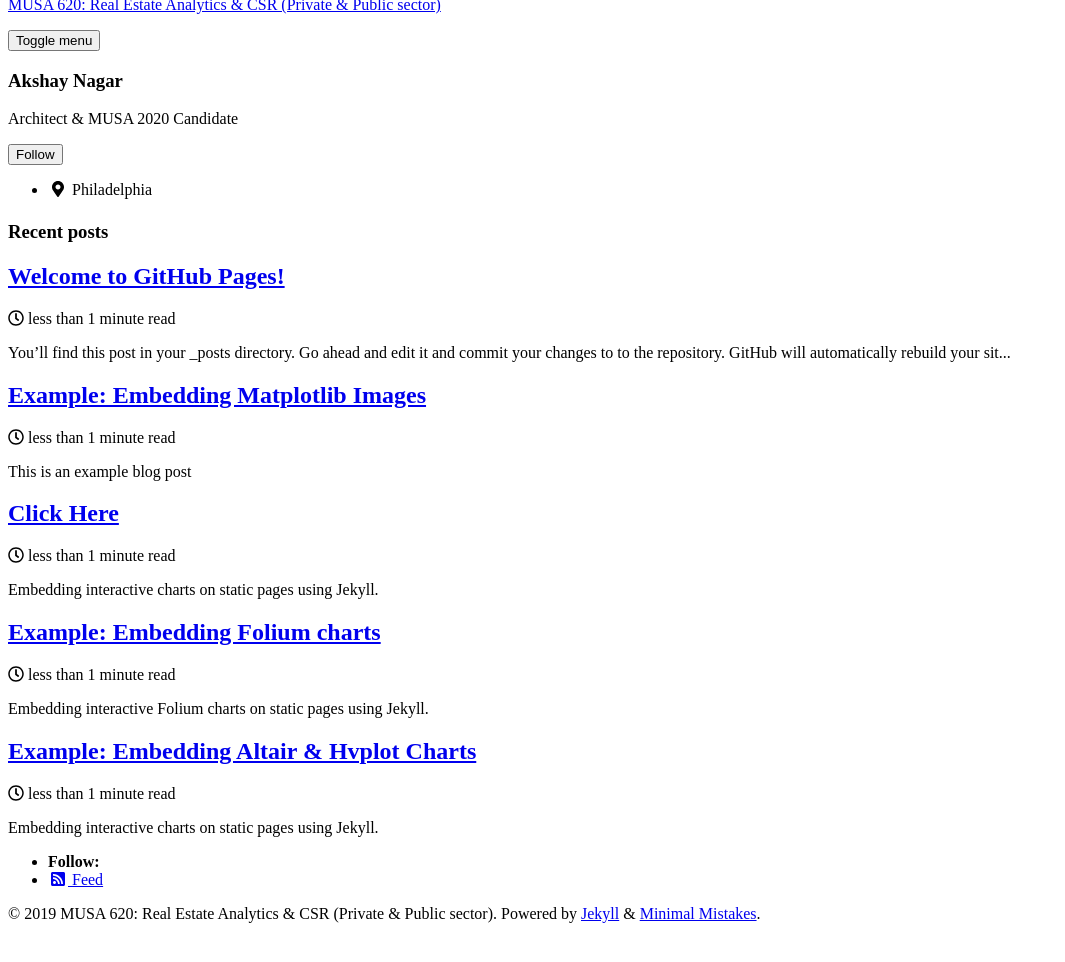
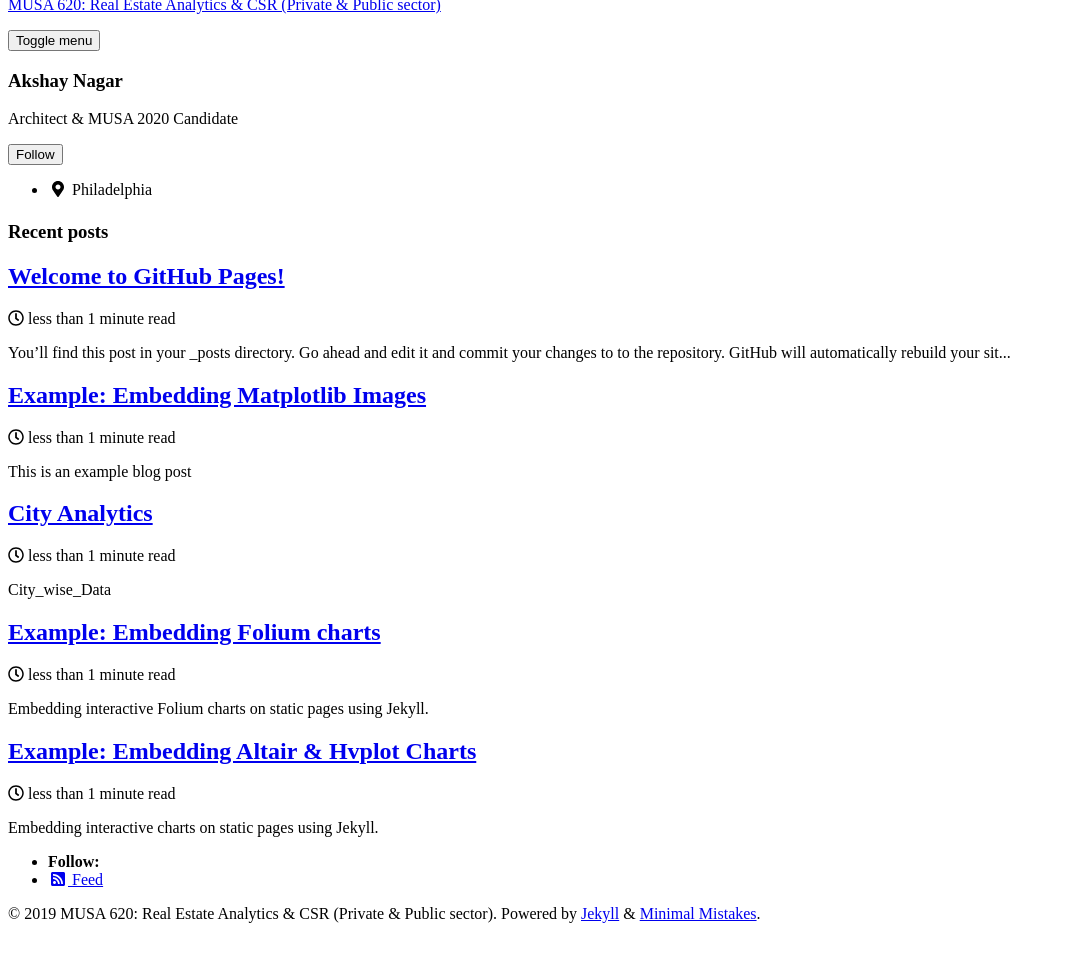
Before and after one commit to akshaynagar26/Pleasework, a Jekyll site: the page built from index.html, in a window 1280 px wide, cut to the strip 112-1105 px from the top of the page. Shown: the top 962 px of the strip, without its empty margins (0-1065 px from the left). Built offline with Jekyll 4.4.1, drawn with Linux system fonts in a browser that asks for light colours; cached includes are drawn as plain includes; nearby versions of some CDN libraries; the list of posts is cut into pages by our own code.

Commit message:
Update 2019-04-13-measles-charts.md

```diff
--- a/_posts/2019-04-13-measles-charts.md
+++ b/_posts/2019-04-13-measles-charts.md
@@ -1,9 +1,9 @@
 ---
-title: "Click Here"
+title: "City Analytics"
 date: 2019-04-13
 published: true
 tags: [dataviz, altair, hvplot, holoviews]
-excerpt: "Embedding interactive charts on static pages using Jekyll."
+excerpt: "City_wise_Data"
 
 hv-loader:
   hv-chart-11: "charts/gapminderChart.html"
```
